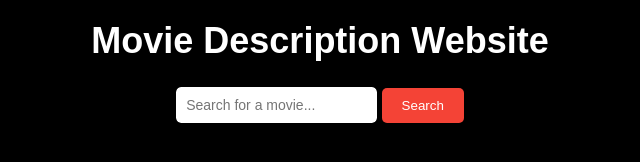
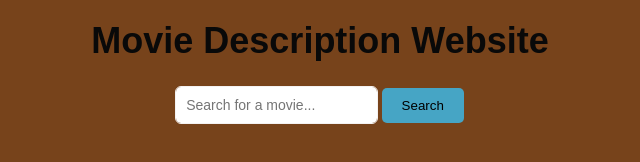
Before and after one commit to spydr09/projectst2, a plain HTML site: page index.html in a window 1280 px wide. Shown: the whole page, without its empty margins (320-960 px from the left). Drawn offline with Linux system fonts and the light colour scheme.

Commit message:
final changes

```diff
--- a/style.css
+++ b/style.css
@@ -2,12 +2,12 @@ body {
   font-family: Arial, sans-serif;
   margin: 0;
   padding: 0;
-  background-color: black;
+  background-color: rgb(119, 67, 27);
 }
 
 header {
   /* background-color: #333; */
-  color: #fff;
+  color: #7a3e3e;
   padding: 20px;
   text-align: center;
 }
@@ -15,7 +15,7 @@ header {
 h1 {
   margin: 0;
   font-size: 36px;
-  color: white;
+  color: rgb(9, 9, 9);
 }
 
 #searchInput {
@@ -23,14 +23,14 @@ h1 {
   padding: 10px;
   font-size: 14px;
   border: none;
-  outline: 1px solid black;
+  outline: 1px solid rgb(244, 242, 242);
   border-radius: 5px;
 }
 
 #searchButton {
   padding: 10px 20px;
-  background-color: #f44336;
-  color: #fff;
+  background-color: #46a5c5;
+  color: #000000;
   border: none;
   cursor: pointer;
   border-radius: 5px;
```
